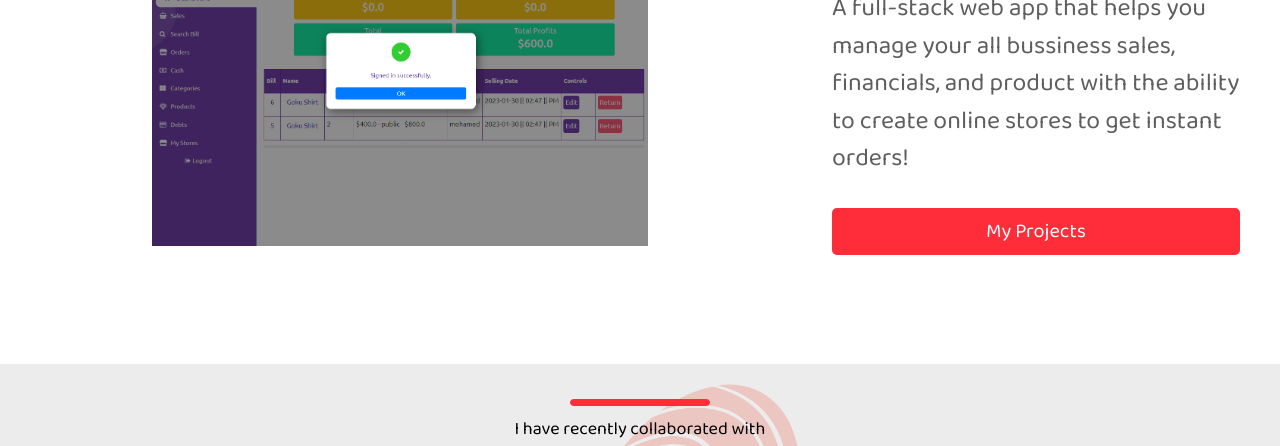
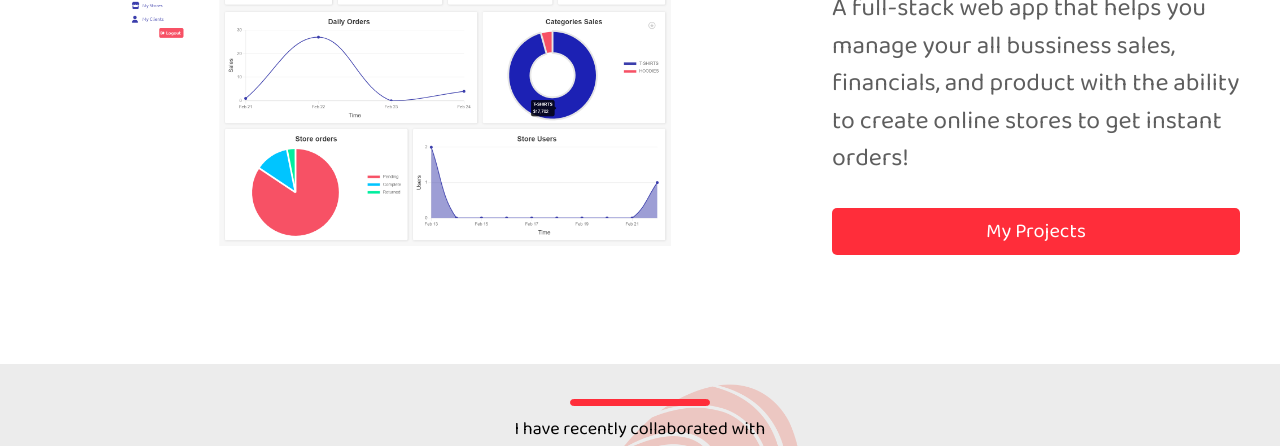
Before and after one commit to Mohamed-js/Portfolio, a plain HTML site: page index.html in a window 1280 px wide. Shown: the part 789-1235 px from the top of the page. Drawn offline with nearby package versions, Linux system fonts and the light colour scheme.

Commit message:
Update projects

```diff
--- a/assets/stylesheets/style.css
+++ b/assets/stylesheets/style.css
@@ -262,7 +262,7 @@ h2 {
 .project .pic {
   width: 60%;
   height: 350px;
-  background-image: url("../imgs/sellex1.png");
+  background-image: url("../imgs/sellex.png");
   background-position: center;
   background-size: contain;
   background-repeat: no-repeat;
```
Also changed, not shown: projects/index.html (+1 -0 lines).
